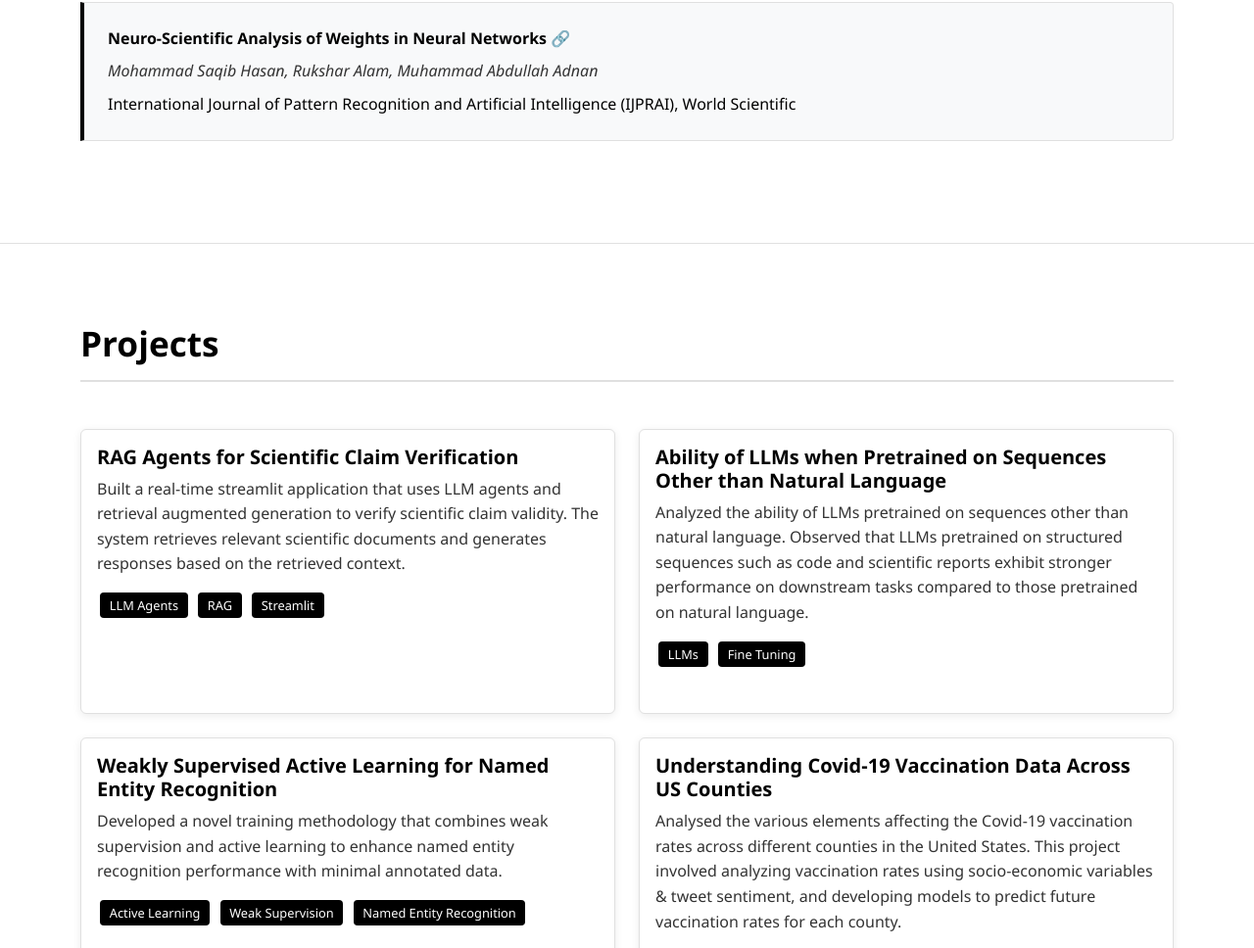
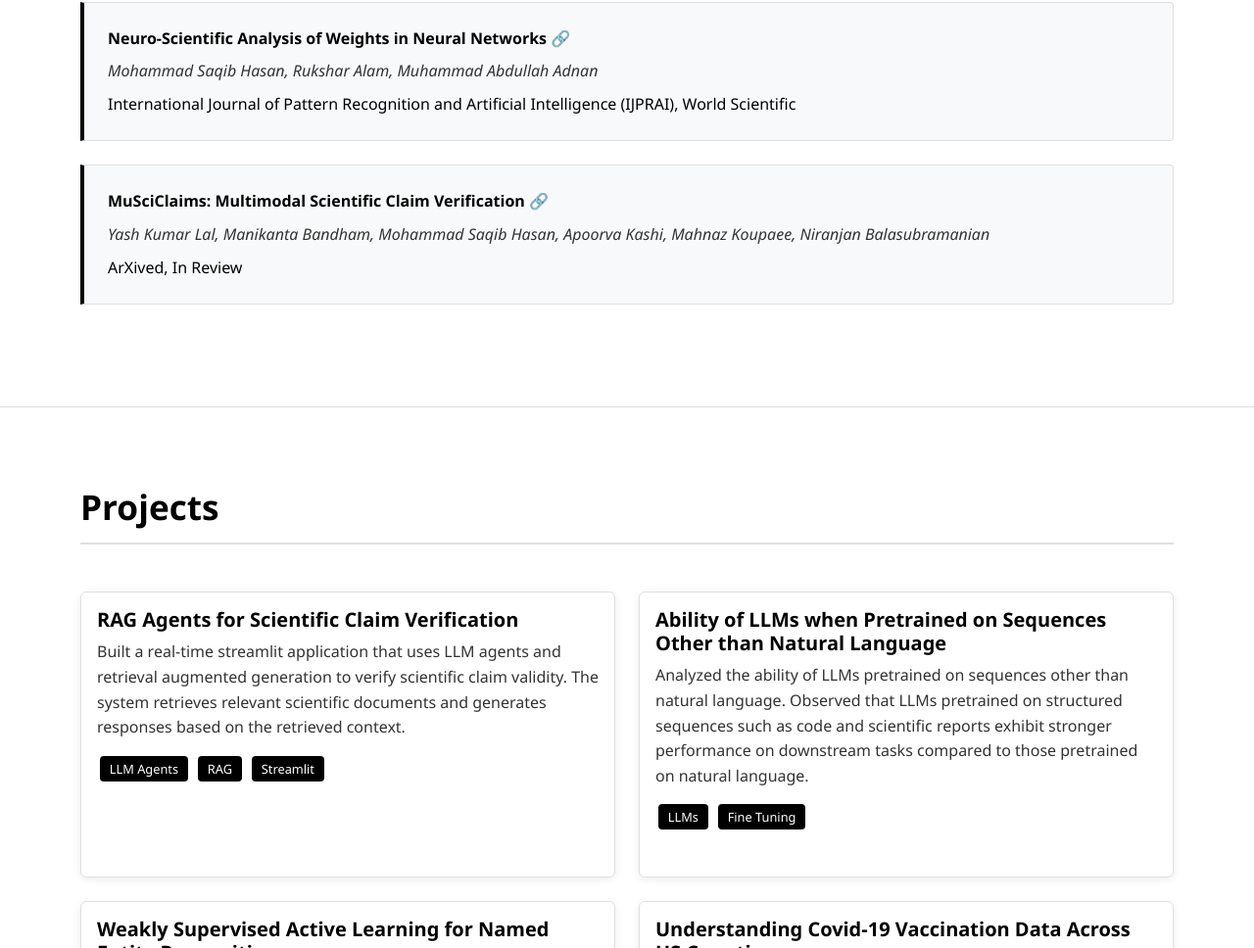
Before and after one commit to SaqibHasan057/website, a website: page index.html in a window 1280 px wide. Shown: the part 2743-3711 px from the top of the page at 98% size. Drawn offline with nearby package versions, Linux system fonts and the light colour scheme.

Commit message:
Updated publications and CV

```diff
--- a/index.html
+++ b/index.html
@@ -198,6 +198,18 @@
                     International Journal of Pattern Recognition and Artificial Intelligence (IJPRAI), World Scientific
                 </div>
             </div>
+
+            <div class="publication-item">
+                <div class="publication-title">
+                    MuSciClaims: Multimodal Scientific Claim Verification <a href="https://www.arxiv.org/abs/2506.04585" style="color: inherit; text-decoration: none;">🔗</a>
+                </div>
+                <div class="publication-authors">
+                    Yash Kumar Lal, Manikanta Bandham, Mohammad Saqib Hasan, Apoorva Kashi, Mahnaz Koupaee, Niranjan Balasubramanian
+                </div>
+                <div class="publication-venue">
+                    ArXived, In Review
+                </div>
+            </div>
         </div>
     </section>
 
```
Also changed, not shown: 2 other files.
